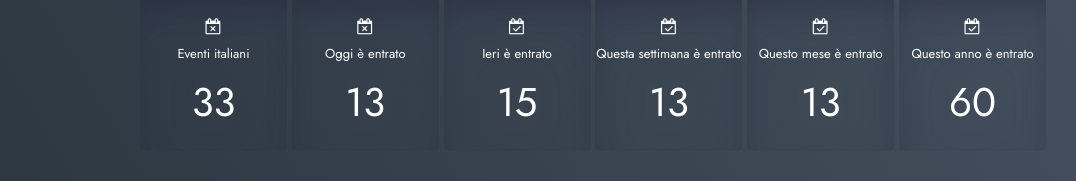
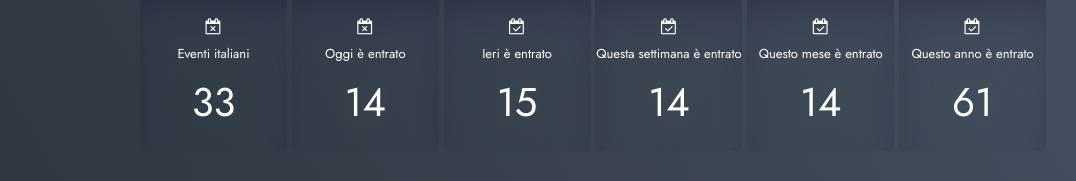
Before and after one commit to E21GL98/zezima-tools, a plain HTML site: page lucas-counter/lucas-counter.html in a window 1280 px wide. Shown: the part 230-411 px from the top of the page, without its empty margins (47-1123 px from the left). Drawn offline with nearby package versions, Linux system fonts and the light colour scheme.

Commit message:
Update lucas-counter.html

```diff
--- a/lucas-counter/lucas-counter.html
+++ b/lucas-counter/lucas-counter.html
@@ -25,7 +25,7 @@
     <div class="counter col_sixth">
         <i class="fa fa-calendar-times-o" aria-hidden="true"></i>
         <p class="count-text ">Oggi è entrato</p>
-        <h2 class="timer count-title count-number" data-to="13" data-speed="1"></h2>
+        <h2 class="timer count-title count-number" data-to="14" data-speed="1"></h2>
     </div>
 
     <div class="counter col_sixth">
@@ -37,19 +37,19 @@
     <div class="counter col_sixth">
         <i class="fa fa-calendar-check-o" aria-hidden="true"></i>
         <p class="count-text ">Questa settimana è entrato</p>
-        <h2 class="timer count-title count-number" data-to="13" data-speed="1"></h2>
+        <h2 class="timer count-title count-number" data-to="14" data-speed="1"></h2>
     </div>
 
     <div class="counter col_sixth">
         <i class="fa fa-calendar-check-o" aria-hidden="true"></i>
         <p class="count-text ">Questo mese è entrato</p>
-        <h2 class="timer count-title count-number" data-to="13" data-speed="1"></h2>
+        <h2 class="timer count-title count-number" data-to="14" data-speed="1"></h2>
     </div>
 
     <div class="counter col_sixth end">
         <i class="fa fa-calendar-check-o" aria-hidden="true"></i>
         <p class="count-text ">Questo anno è entrato</p>
-        <h2 class="timer count-title count-number" data-to="60" data-speed="1"></h2>
+        <h2 class="timer count-title count-number" data-to="61" data-speed="1"></h2>
     </div>
     <div class='icon-list'>
         <ul>
```
